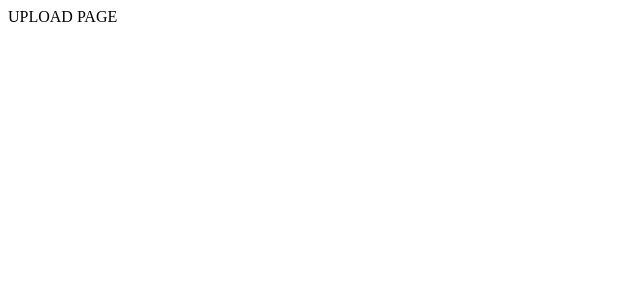
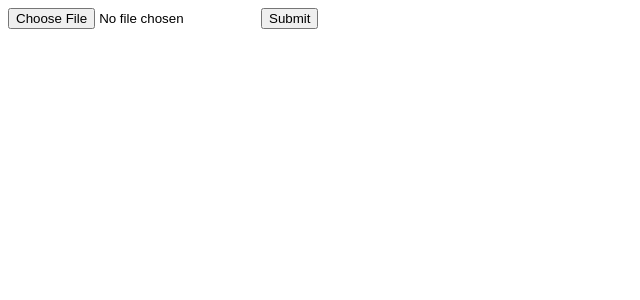
Before and after one commit to Sayan505/qdrop, a Next.js app in the folder src/: page / in a window 1280 px wide. Shown: the top 300 px of the page, without its empty margins (0-640 px from the left). Built offline with nearby package versions, Linux system fonts and the light colour scheme.

Commit message:
Upload form

```diff
--- a/src/pages/download.jsx
+++ b/src/pages/download.jsx
@@ -1,7 +1,7 @@
 import Link from 'next/link'
 
 export default function Page({ download_link, og_filename, size }) {
-    return (
+    return(
         <a href={download_link}>{og_filename} {size} Bytes</a>
     ); }
 
--- a/src/pages/index.jsx
+++ b/src/pages/index.jsx
@@ -1,3 +1,9 @@
 import Link from 'next/link'
 
-export default function Home() { return ( "UPLOAD PAGE" ); }
+export default function Home() {
+    return(
+        <form method="POST" action="/api/upload" enctype="multipart/form-data">
+            <input type="file" name="target_file" />
+            <input type="submit" />
+        </form>
+    ); }
```
